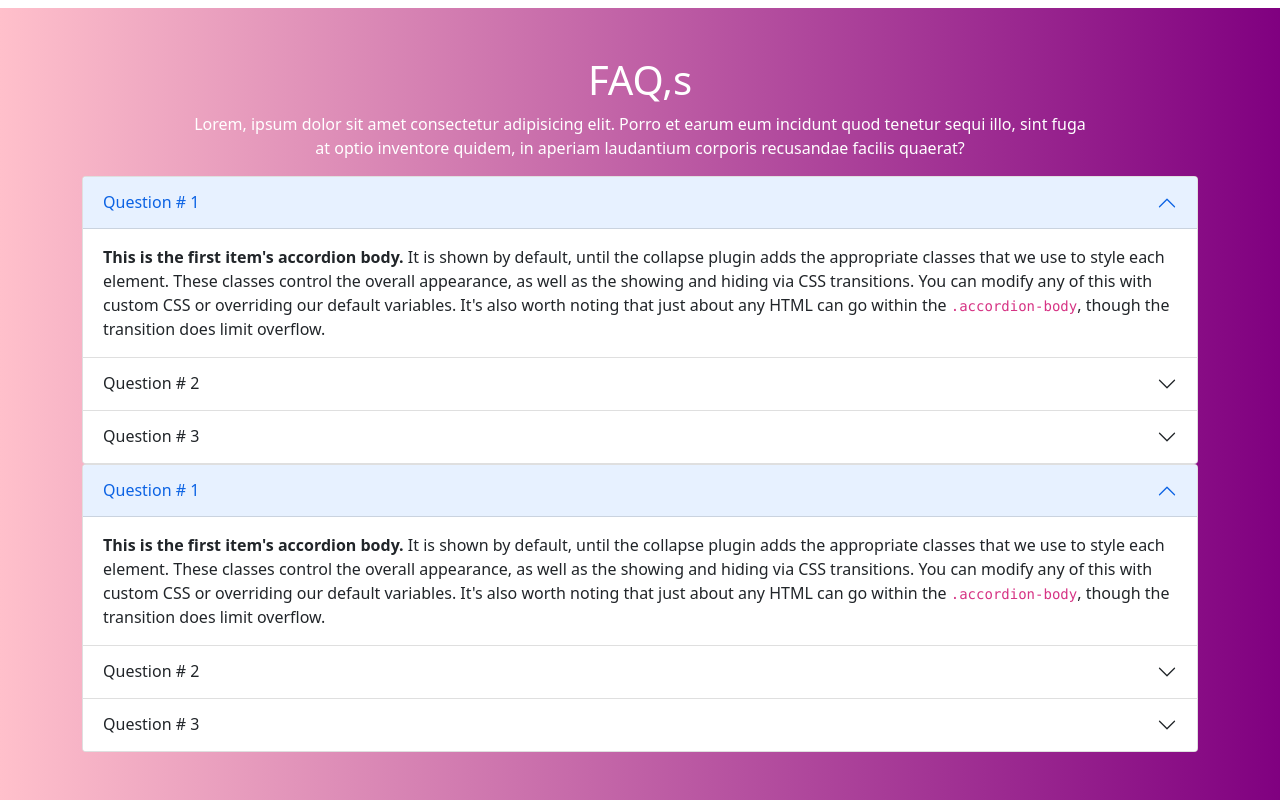
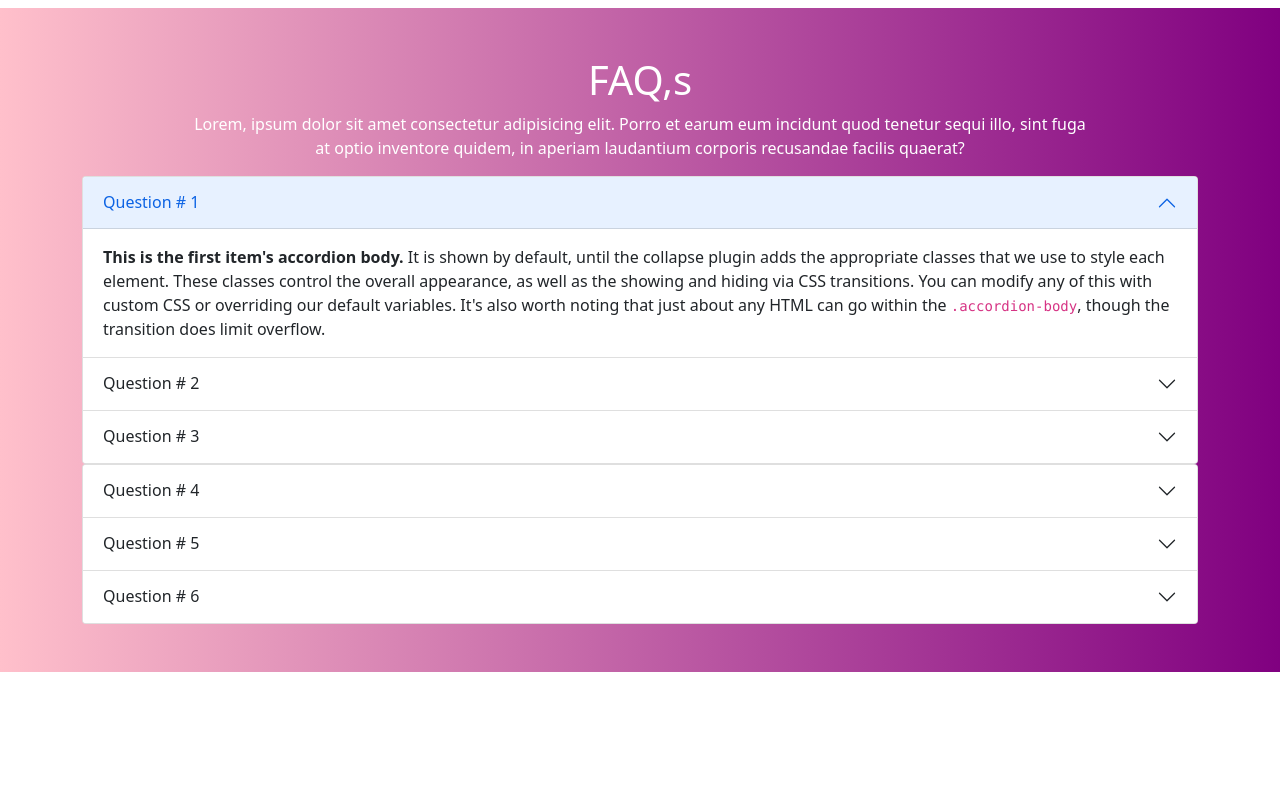
Before and after one commit to awais882s/Bootstrap-Class2, a plain HTML site: page index.html in a window 1280 px wide. Shown: the part 1007-1807 px from the top of the page. After the commit the page ends 1679 px from the top, so only its background shows below. Drawn offline with nearby package versions, Linux system fonts and the light colour scheme.

Commit message:
Update index.html

```diff
--- a/index.html
+++ b/index.html
@@ -1,59 +1,39 @@
 <!DOCTYPE html>
 <html lang="en">
+
 <head>
     <meta charset="UTF-8" />
     <meta http-equiv="X-UA-Compatible" content="IE=edge" />
     <meta name="viewport" content="width=device-width, initial-scale=1.0" />
     <!-- bootstrap -->
-    <link
-      href="https://cdn.jsdelivr.net/npm/bootstrap@5.0.2/dist/css/bootstrap.min.css"
-      rel="stylesheet"
-      integrity="sha384-EVSTQN3/azprG1Anm3QDgpJLIm9Nao0Yz1ztcQTwFspd3yD65VohhpuuCOmLASjC"
-      crossorigin="anonymous"
-    />
+    <link href="https://cdn.jsdelivr.net/npm/bootstrap@5.0.2/dist/css/bootstrap.min.css" rel="stylesheet" integrity="sha384-EVSTQN3/azprG1Anm3QDgpJLIm9Nao0Yz1ztcQTwFspd3yD65VohhpuuCOmLASjC" crossorigin="anonymous" />
 
     <!-- custom CSS-->
     <link rel="stylesheet" href="./style.css" />
 
     <title>Bootstrap Practice</title>
 </head>
+
 <body>
     <!-- Header -->
     <header>
         <nav class="navbar navbar-expand-lg navbar-dark bg-dark fixed-top">
             <div class="container">
                 <a class="navbar-brand" href="#">Bootstrap</a>
-          <button
-            class="navbar-toggler"
-            type="button"
-            data-bs-toggle="collapse"
-            data-bs-target="#navbarSupportedContent"
-            aria-controls="navbarSupportedContent"
-            aria-expanded="false"
-            aria-label="Toggle navigation"
-          >
+                <button class="navbar-toggler" type="button" data-bs-toggle="collapse" data-bs-target="#navbarSupportedContent" aria-controls="navbarSupportedContent" aria-expanded="false" aria-label="Toggle navigation">
             <span class="navbar-toggler-icon"></span>
           </button>
                 <div class="collapse navbar-collapse" id="navbarSupportedContent">
                     <ul class="navbar-nav me-auto mb-2 mb-lg-0">
                         <li class="nav-item">
-                <a
-                  class="nav-link active"
-                  aria-current="page"
-                  href="javascript:viod(0)"
-                  >Home</a
+                            <a class="nav-link active" aria-current="page" href="javascript:viod(0)">Home</a
                 >
               </li>
               <li class="nav-item">
                 <a class="nav-link" href="javascript:viod(0)">About</a>
                         </li>
                         <li class="nav-item">
-                <a
-                  class="nav-link"
-                  href="javascript:viod(0)"
-                  tabindex="-1"
-                  aria-disabled="true"
-                  >Contact</a
+                            <a class="nav-link" href="javascript:viod(0)" tabindex="-1" aria-disabled="true">Contact</a
                 >
               </li>
             </ul>
@@ -341,22 +321,22 @@
             <div class="col">
               <div class="accordion" id="accordionExample">
                 <div class="accordion-item">
-                  <h2 class="accordion-header" id="headingOne">
+                  <h2 class="accordion-header" id="headingFour">
                     <button
-                      class="accordion-button"
+                      class="accordion-button collapsed"
                       type="button"
                       data-bs-toggle="collapse"
-                      data-bs-target="#collapseOne"
+                      data-bs-target="#collapseFour"
                       aria-expanded="true"
-                      aria-controls="collapseOne"
+                      aria-controls="collapseFour"
                     >
-                      Question # 1
+                      Question # 4
                     </button>
                   </h2>
                   <div
-                    id="collapseOne"
-                    class="accordion-collapse collapse show"
-                    aria-labelledby="headingOne"
+                    id="collapseFour"
+                    class="accordion-collapse collapse"
+                    aria-labelledby="headingFour"
                     data-bs-parent="#accordionExample"
                   >
                     <div class="accordion-body">
@@ -373,22 +353,22 @@
                   </div>
                 </div>
                 <div class="accordion-item">
-                  <h2 class="accordion-header" id="headingTwo">
+                  <h2 class="accordion-header" id="headingFive">
                     <button
                       class="accordion-button collapsed"
                       type="button"
                       data-bs-toggle="collapse"
-                      data-bs-target="#collapseTwo"
+                      data-bs-target="#collapseFive"
                       aria-expanded="false"
-                      aria-controls="collapseTwo"
+                      aria-controls="collapseFive"
                     >
-                      Question # 2
+                      Question # 5
                     </button>
                   </h2>
                   <div
-                    id="collapseTwo"
+                    id="collapseFive"
                     class="accordion-collapse collapse"
-                    aria-labelledby="headingTwo"
+                    aria-labelledby="headingFive"
                     data-bs-parent="#accordionExample"
                   >
                     <div class="accordion-body">
@@ -414,7 +394,7 @@
                       aria-expanded="false"
                       aria-controls="collapseThree"
                     >
-                      Question # 3
+                      Question # 6
                     </button>
                   </h2>
                   <div
@@ -440,13 +420,7 @@
             </div>
           </div>
         </div>
-
-
-
-
-
       </div>
-
     </main>
     <!-- Footer -->
     <footer></footer>
```
Lines whose indentation alone changed are shown as unchanged.
